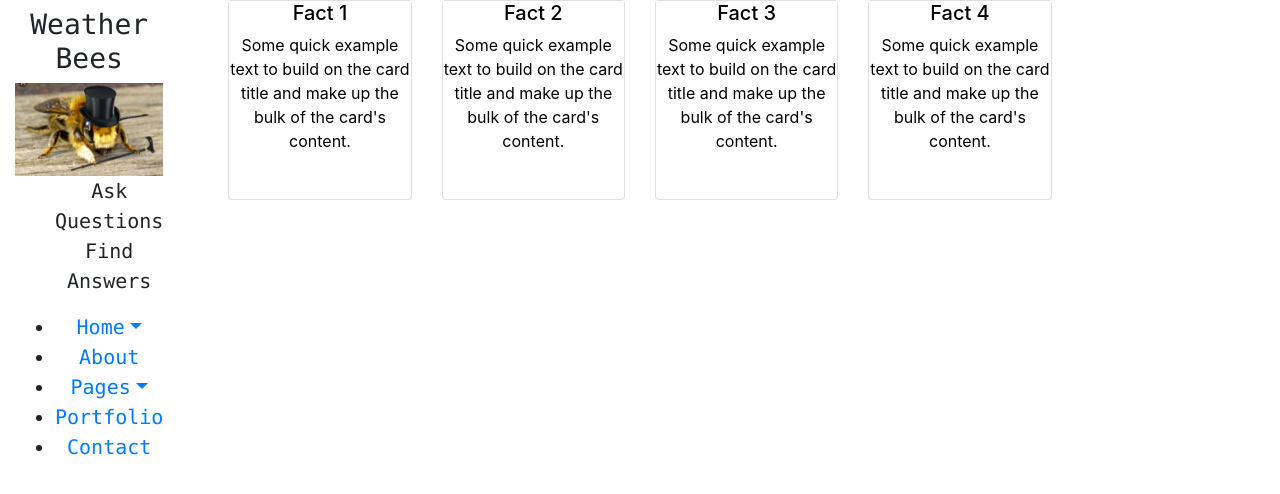
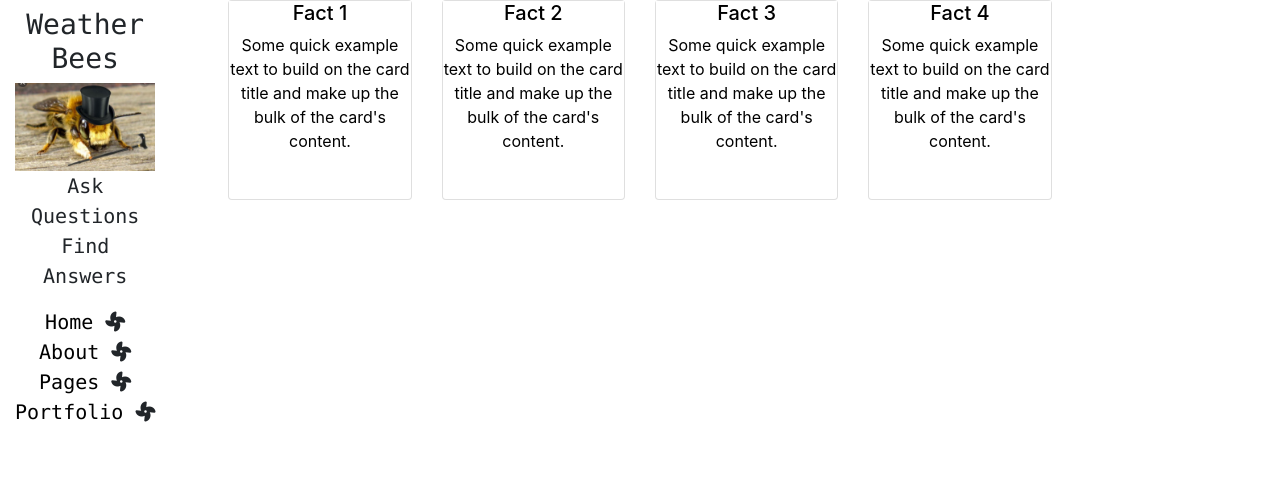
Before and after one commit to gamem001/bees_machine_learning, a plain HTML site: page index.html in a window 1280 px wide. Drawn offline with nearby package versions, Linux system fonts and the light colour scheme.

Commit message:
Changing Dropdown Toggle/Markers/Hover

```diff
--- a/index.html
+++ b/index.html
@@ -9,7 +9,7 @@
         <link rel="stylesheet" href="static/css/style.css">
         <link rel="stylesheet" href="https://maxcdn.bootstrapcdn.com/bootstrap/4.0.0/css/bootstrap.min.css"
         integrity="sha384-Gn5384xqQ1aoWXA+058RXPxPg6fy4IWvTNh0E263XmFcJlSAwiGgFAW/dAiS6JXm" crossorigin="anonymous">
-        <link rel="stylesheet" href="https://use.fontawesome.com/releases/v5.4.1/css/all.css" integrity="sha384-5sAR7xN1Nv6T6+dT2mhtzEpVJvfS3NScPQTrOxhwjIuvcA67KV2R5Jz6kr4abQsz" crossorigin="anonymous">
+        <script src="https://kit.fontawesome.com/12323bd54c.js" crossorigin="anonymous"></script>
     </head>
 <body>
 <div class="container-fluid">
@@ -21,8 +21,8 @@
                 <img class="image-dimensions" src="/static/images/mr_weatherbee.png" alt="Mr.Weatherbee Himself">
                 <ul class="list-unstyled-components" class="link-fonts" class="nav flex-sm-column flex-row">
                     <p>Ask Questions <br> Find Answers</p>
-                    <li>
-                        <a href="#homeSubmenu" data-toggle="collapse" aria-expanded="false" class="dropdown-toggle">Home</a>
+                    <li class="marker-space">
+                        <a href="#homeSubmenu" data-toggle="collapse" aria-expanded="false" class="dropdown-toggle">Home</a>&nbsp;<i class="fas fa-fan"></i>
                         <ul class="collapse list-unstyled" id="homeSubmenu">
                             <li>
                                 <a href="#">Home 1</a>
@@ -36,10 +36,10 @@
                         </ul>
                     </li>
                     <li>
-                        <a href="#">About</a>
+                        <a href="#">About</a>&nbsp;<i class="fas fa-fan"></i>
                     </li>
                     <li>
-                        <a href="#pageSubmenu" data-toggle="collapse" aria-expanded="false" class="dropdown-toggle">Pages</a>
+                        <a href="#pageSubmenu" data-toggle="collapse" aria-expanded="false" class="dropdown-toggle">Pages</a>&nbsp;<i class="fas fa-fan"></i>
                         <ul class="collapse list-unstyled" id="pageSubmenu">
                             <li>
                                 <a href="#">Page 1</a>
@@ -53,10 +53,7 @@
                         </ul>
                     </li>
                     <li>
-                        <a href="#">Portfolio</a>
-                    </li>
-                    <li>
-                        <a href="#">Contact</a>
+                        <a href="#">Portfolio</a>&nbsp;<i class="fas fa-fan"></i>
                     </li>
                 </ul>
             </div>
--- a/static/css/style.css
+++ b/static/css/style.css
@@ -42,6 +42,25 @@
 .image-dimensions {
     width: 100%;
     height: 100%;
+}
+
+ul {
+    list-style-type: none;
+    margin: 0;
+    padding: 0;
+  }
+
+a {
+    color: black !important;
+}
+
+.dropdown-toggle:hover {
+    transition: 0.70s;
+    transform: rotate(180deg);
+}
+
+.dropdown-toggle::after {
+    content: none !important;
 }
 
 /* Flip Card Graphics */
```
